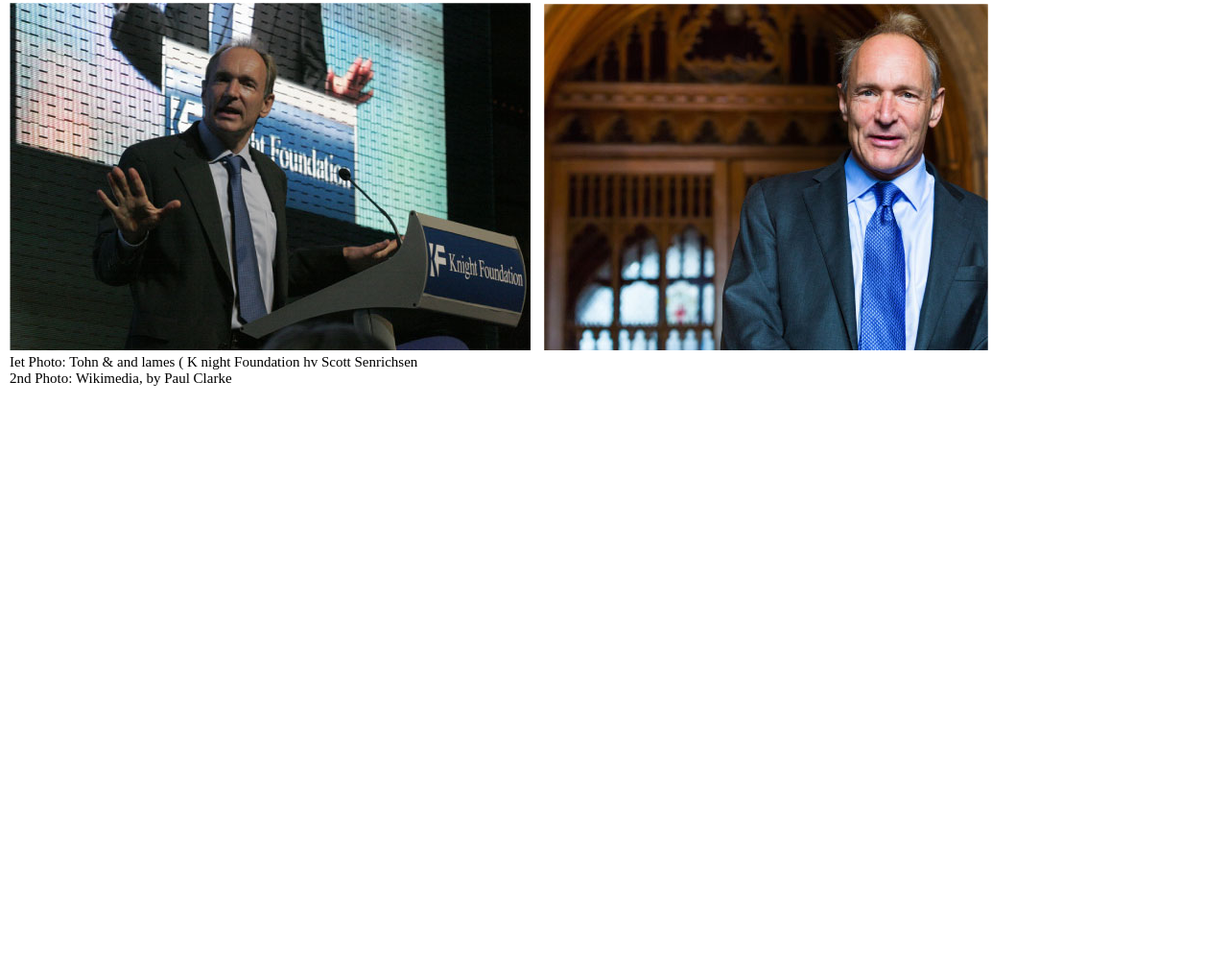
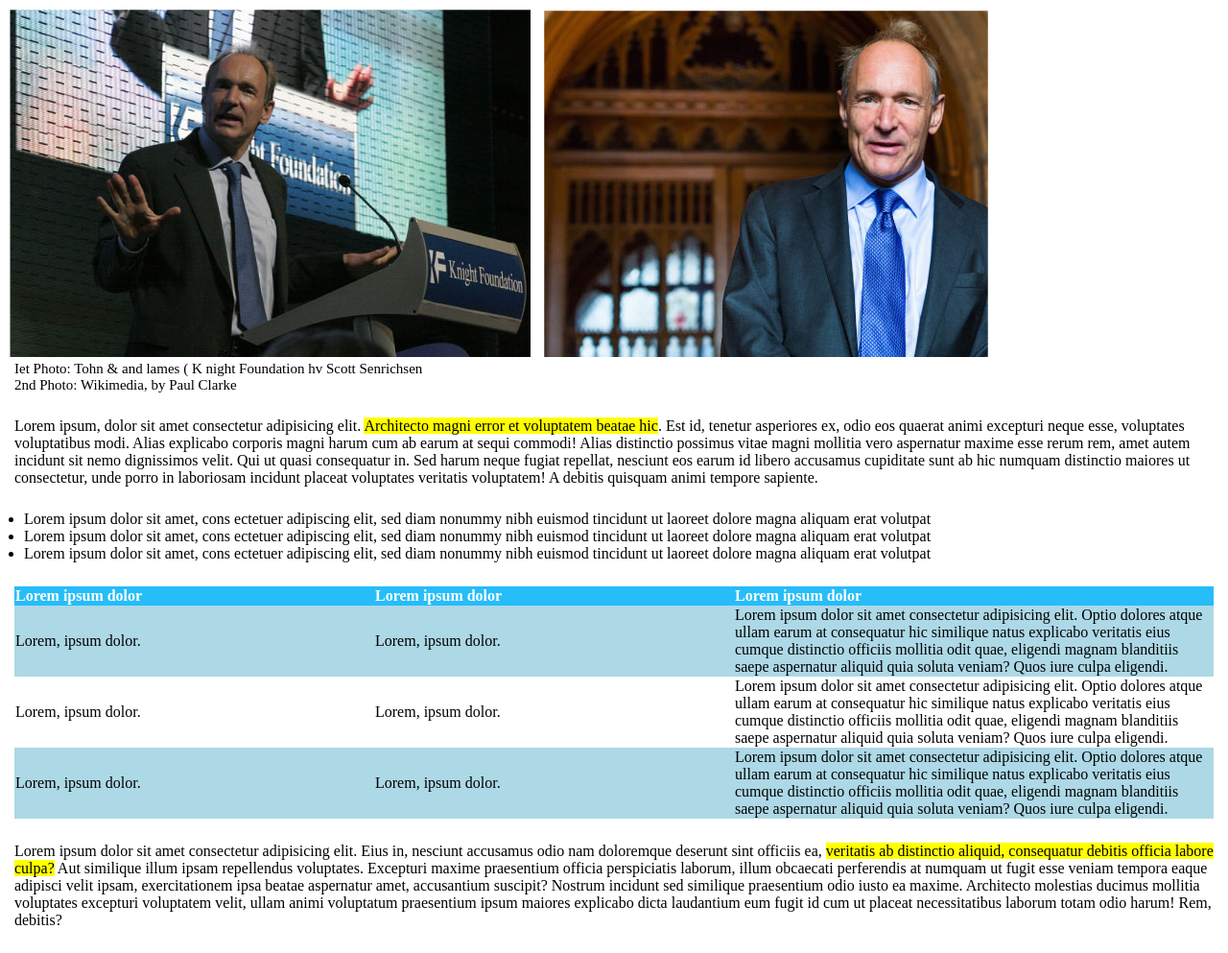
Before and after one commit to 0xelia/html-css-booleaner, a plain HTML site: page index.html in a window 1280 px wide. Shown: the part 168-1161 px from the top of the page at 96% size. Before the commit the page ends 800 px from the top, so only its background shows below. Drawn offline with Linux system fonts and the light colour scheme; files whose address does not match are found by name.

Commit message:
paragraph and tab added

```diff
--- a/CSS/style.css
+++ b/CSS/style.css
@@ -11,17 +11,18 @@
 #logo {
     width: 150px;
     margin-top: 5vh;
-    margin-left: 1vw;
+    margin-left: 15px;
 }
 
 #title-section h1 {
+    font-size: 30px;
     margin-top: 20px;
-    margin-left: 5px;
+    margin-left: 15px;
 }
 
 #intro {
     font-size: 20px;
-    margin-left: 5px;
+    margin-left: 150px;
     color: rgb(186, 186, 186);
 }
 
@@ -40,5 +41,41 @@
 
 #title-section p {
     font-size: 15px;
-    margin-left: 10px;
+    margin-left: 15px;
 }
+
+.text {
+    margin: 25px 15px
+}
+
+.highlight {
+    background-color: yellow;
+}
+
+ul {
+    padding-left: 25px;
+}
+
+#lorem-table {
+    margin: 25px 15px;
+    width: calc(100% - 30px);
+    text-align: left;
+    border-collapse: collapse;
+}
+
+#lorem-table th {
+    background-color: rgb(38, 189, 249);
+    color: white;
+}
+
+#lorem-table td {
+    width: 30%;
+}
+
+#lorem-table #text-cell {
+    width: 40%;
+}
+
+.row-colored {
+    background-color: lightblue;
+}
--- a/index.html
+++ b/index.html
@@ -28,10 +28,76 @@
                 2nd Photo: Wikimedia, by Paul Clarke
             </p>
         </section>
-        <section> <!-- Paragraph section-->
+        <section id="paragraph-section"> <!-- Paragraph section-->
+            <p class="text">
+                Lorem ipsum, dolor sit amet consectetur adipisicing elit. <span class="highlight">Architecto magni error et voluptatem beatae hic</span>. Est id, tenetur asperiores ex, odio eos quaerat animi excepturi neque esse, voluptates voluptatibus modi. Alias explicabo corporis magni harum cum ab earum at sequi commodi! Alias distinctio possimus vitae magni mollitia vero aspernatur maxime esse rerum rem, amet autem incidunt sit nemo dignissimos velit. Qui ut quasi consequatur in. Sed harum neque fugiat repellat, nesciunt eos earum id libero accusamus cupiditate sunt ab hic numquam distinctio maiores ut consectetur, unde porro in laboriosam incidunt placeat voluptates veritatis voluptatem! A debitis quisquam animi tempore sapiente.
+            </p>
 
+            <ul>
+                <li>
+                    Lorem ipsum dolor sit amet, cons ectetuer adipiscing elit, sed diam nonummy nibh euismod tincidunt ut laoreet dolore magna aliquam erat volutpat
+                </li>
+                <li>
+                    Lorem ipsum dolor sit amet, cons ectetuer adipiscing elit, sed diam nonummy nibh euismod tincidunt ut laoreet dolore magna aliquam erat volutpat
+                </li>
+                <li>
+                    Lorem ipsum dolor sit amet, cons ectetuer adipiscing elit, sed diam nonummy nibh euismod tincidunt ut laoreet dolore magna aliquam erat volutpat
+                </li>
+            </ul>
+
+            <!-- table lorem ipsum  -->
+            <table id="lorem-table">
+                <thead>
+                    <tr>
+                        <th>Lorem ipsum dolor</th>
+                        <th>Lorem ipsum dolor</th>
+                        <th>Lorem ipsum dolor</th>
+                    </tr>
+                </thead>
+                <tbody>
+                    <tr class="row-colored">
+                        <td class>
+                            Lorem, ipsum dolor.
+                        </td>
+                        <td>
+                            Lorem, ipsum dolor.
+                        </td>
+                        <td id="text-cell">
+                            Lorem ipsum dolor sit amet consectetur adipisicing elit. Optio dolores atque ullam earum at consequatur hic similique natus explicabo veritatis eius cumque distinctio officiis mollitia odit quae, eligendi magnam blanditiis saepe aspernatur aliquid quia soluta veniam? Quos iure culpa eligendi.
+                        </td>
+                    </tr>
+                    <tr>
+                        <td class>
+                            Lorem, ipsum dolor.
+                        </td>
+                        <td>
+                            Lorem, ipsum dolor.
+                        </td>
+                        <td id="text-cell">
+                            Lorem ipsum dolor sit amet consectetur adipisicing elit. Optio dolores atque ullam earum at consequatur hic similique natus explicabo veritatis eius cumque distinctio officiis mollitia odit quae, eligendi magnam blanditiis saepe aspernatur aliquid quia soluta veniam? Quos iure culpa eligendi.
+                        </td>
+                    </tr>
+                    <tr class="row-colored">
+                        <td class>
+                            Lorem, ipsum dolor.
+                        </td>
+                        <td>
+                            Lorem, ipsum dolor.
+                        </td>
+                        <td id="text-cell">
+                            Lorem ipsum dolor sit amet consectetur adipisicing elit. Optio dolores atque ullam earum at consequatur hic similique natus explicabo veritatis eius cumque distinctio officiis mollitia odit quae, eligendi magnam blanditiis saepe aspernatur aliquid quia soluta veniam? Quos iure culpa eligendi.
+                        </td>
+                    </tr>
+                </tbody>
+            </table>
+            <!-- table lorem ends -->
+            <p class="text">
+                Lorem ipsum dolor sit amet consectetur adipisicing elit. Eius in, nesciunt accusamus odio nam doloremque deserunt sint officiis ea, <span class="highlight">veritatis ab distinctio aliquid, consequatur debitis officia labore culpa?</span> Aut similique illum ipsam repellendus voluptates. Excepturi maxime praesentium officia perspiciatis laborum, illum obcaecati perferendis at numquam ut fugit esse veniam tempora eaque adipisci velit ipsam, exercitationem ipsa beatae aspernatur amet, accusantium suscipit? Nostrum incidunt sed similique praesentium odio iusto ea maxime. Architecto molestias ducimus mollitia voluptates excepturi voluptatem velit, ullam animi voluptatum praesentium ipsum maiores explicabo dicta laudantium eum fugit id cum ut placeat necessitatibus laborum totam odio harum! Rem, debitis?
+            </p>
         </section>
-        <section></section>
+        <section>
+            <!-- pics section -->
+        </section>
     </main>
 </body>
 </html>
```
